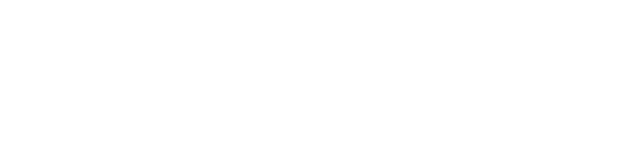
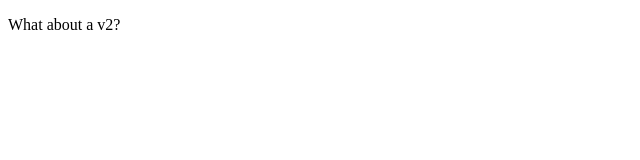
Before and after one commit to tarregui/new-repository, a plain HTML site: page index.html in a window 1280 px wide. Shown: the whole page, without its empty margins (0-640 px from the left). Drawn offline with Linux system fonts and the light colour scheme.

Commit message:
Mi segundo commit v2

```diff
--- a/index.html
+++ b/index.html
@@ -6,6 +6,8 @@
     <title>Hola Github!</title>
 </head>
 <body>
-
+    <div>
+        <p>What about a v2?</p>
+    </div>
 </body>
 </html>
```
Also changed, not shown: someText.txt (added).
